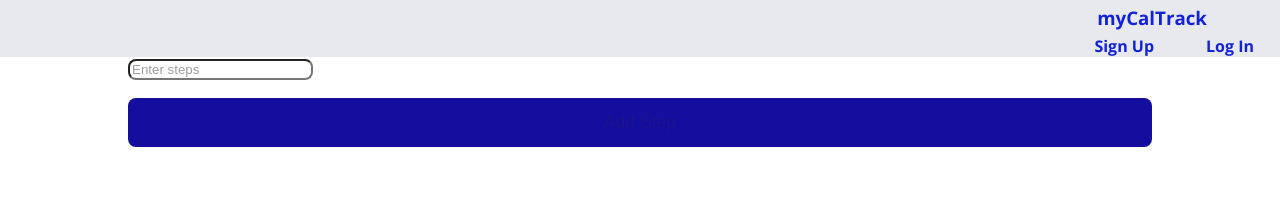
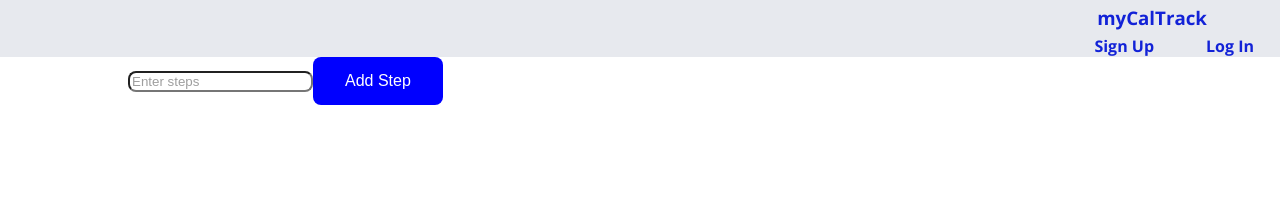
Before and after one commit to mayteozoria/Cal-Track, a React (Vite) app in the folder client/: page /step in a window 1280 px wide. Shown: the top 197 px of the page. Built offline with nearby package versions, Linux system fonts and the light colour scheme; no server answers.

Commit message:
Delete Onclick

```diff
--- a/client/src/App.css
+++ b/client/src/App.css
@@ -134,11 +134,23 @@ input::placeholder {
 }
 
 form button {
-  background-color: var(--primary-button-hover);
+  /* background-color: var(--primary-button-hover);
   margin: 1em 0;
   color: var(--link-color-secondary);
   align-self: center;
-  width: 100%;
+  width: 100px;
+  height: 50px;
+  padding: auto;
+  color:white; */
+  background-color: blue;
+  border: none;
+  color: white;
+  padding: 15px 32px;
+  text-align: center;
+  text-decoration: none;
+  display: inline-block;
+  font-size: 16px;
+
 }
 
 form button:hover {
--- a/client/src/components/StepForm.jsx
+++ b/client/src/components/StepForm.jsx
@@ -1,12 +1,13 @@
 import { useState, useEffect } from 'react'
-import { GetSteps, PostSteps } from '../services/StepServices'
-import DatePicker from 'react-datepicker'
+import { DeleteSteps, GetSteps, PostSteps } from '../services/StepServices'
+// import DatePicker from 'react-datepicker'
 import 'react-datepicker/dist/react-datepicker-cssmodules.css'
 
 const StepForm = () => {
   const [steps, setSteps] = useState([])
-  const [newStep, setNewStep] = useState({ date: '', steps: '' })
-  const [selectedDate, setSelectedDate] = useState(new Date())
+  const [newStep, setNewStep] = useState({ steps: '' })
+  const [deleteStep, setDeleteStep] = useState(false)
+  // const [selectedDate, setSelectedDate] = useState(new Date())
 
   useEffect(() => {
     const handleStep = async () => {
@@ -15,7 +16,7 @@ const StepForm = () => {
       console.log(steps)
     }
     handleStep()
-  }, [])
+  }, [deleteStep])
 
   const handleSubmit = async (e) => {
     e.preventDefault()
@@ -28,6 +29,11 @@ const StepForm = () => {
     setNewStep({ ...newStep, steps: e.target.value })
   }
 
+  const handleDeleteClick = async (step_id) => {
+    const deleteStep = await DeleteSteps(step_id)
+    setDeleteStep((prevState) => (prevState = !prevState))
+    console.log(deleteStep)
+  }
   return (
     <div className="step-form">
       <form onSubmit={handleSubmit}>
@@ -57,6 +63,13 @@ const StepForm = () => {
               <tr key={steps._id}>
                 <td className="steps">{steps.steps}</td>
                 <td className="steps">{steps.selectedDate}</td>
+                <td>
+                  <input
+                    typt="button"
+                    value="delete"
+                    onClick={() => handleDeleteClick(steps._id)}
+                  />
+                </td>
               </tr>
             ))}
           </tbody>
--- a/client/src/pages/Diary.jsx
+++ b/client/src/pages/Diary.jsx
@@ -63,11 +63,11 @@ const Diary = (props) => {
                   />
                 </td>
                 <td>
-                  <input
+                  {/* <input
                     type="button"
                     value="edit"
                     onClick={() => handleEditClick(item._id)}
-                  />
+                  /> */}
                 </td>
               </tr>
             ))}
```
